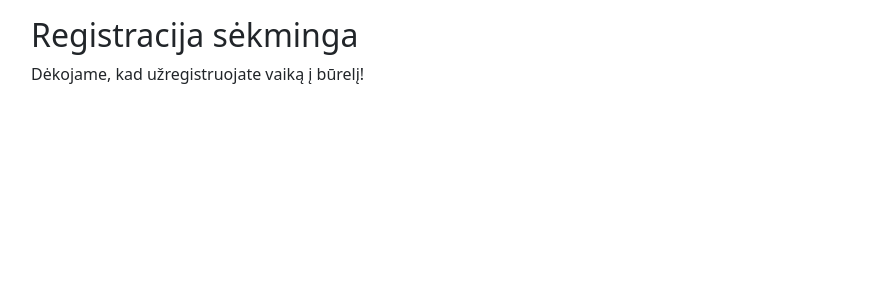
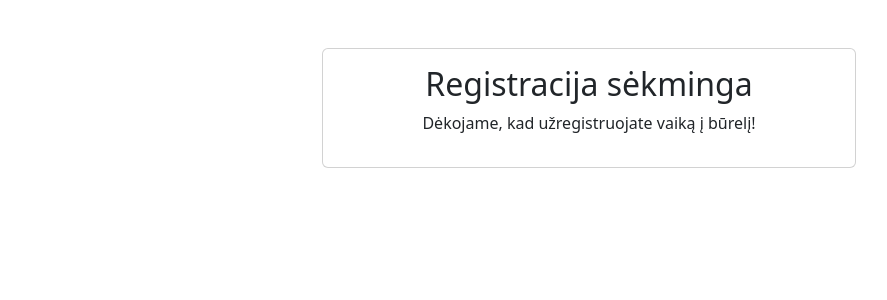
Before and after one commit to mindukas1992/Mokyklos-Neformalaus-Ugdymo-Valdymo-Sistema, a Django app: page /enrollment/registration_success/ in a window 1280 px wide. Shown: the part 57-357 px from the top of the page, without its empty margins (51-938 px from the left). Run offline with Django 5.2, Linux system fonts and the light colour scheme.

Commit message:
antras pushas

```diff
--- a/manage_circles/views.py
+++ b/manage_circles/views.py
@@ -93,18 +93,25 @@ def register(request):
 
 @login_required
 def my_profile(request):
-    parent, created = Parent.objects.get_or_create(user=request.user)
-    children = parent.children.all()
-    enrolled_clubs = []
-    for child in children:
-        enrollments = child.enrollments.select_related('session__club').all()
-        for enrollment in enrollments:
-            club_name = enrollment.session.club.name
-            child_name = f"{child.first_name} {child.last_name}"
-            registration_date = enrollment.registration_date
-            session = f"{enrollment.session.day_of_week} {enrollment.session.start_time}-{enrollment.session.end_time} ({enrollment.session.group})"
-            enrolled_clubs.append({'club_name': club_name, 'child_name': child_name, 'registration_date': registration_date, 'session': session, 'enrollment_id': enrollment.id})
-    return render(request, 'my_profile.html', {'parent': parent, 'children': children, 'enrolled_clubs': enrolled_clubs})
+    if request.user.is_superuser:
+        return redirect('admin_profile')
+    else:
+        try:
+            parent = request.user.parent
+            children = parent.children.all()
+            enrolled_clubs = []
+            for child in children:
+                enrollments = child.enrollments.select_related('session__club').all()
+                for enrollment in enrollments:
+                    club_name = enrollment.session.club.name
+                    child_name = f"{child.first_name} {child.last_name}"
+                    registration_date = enrollment.registration_date
+                    session = f"{enrollment.session.day_of_week} {enrollment.session.start_time}-{enrollment.session.end_time} ({enrollment.session.group})"
+                    enrolled_clubs.append({'club_name': club_name, 'child_name': child_name, 'registration_date': registration_date, 'session': session, 'enrollment_id': enrollment.id})
+            return render(request, 'my_profile.html', {'parent': parent, 'children': children, 'enrolled_clubs': enrolled_clubs})
+        except Parent.DoesNotExist:
+            parent = Parent.objects.create(user=request.user)
+            return redirect('edit_parent', pk=parent.pk)
 
 
 def artistic_activities(request):
@@ -152,7 +159,10 @@ def register_child(request, club_id):
 
     current_user = request.user
     if current_user.is_authenticated:
-        parent, created = Parent.objects.get_or_create(user=current_user)
+        try:
+            parent = current_user.parent
+        except Parent.DoesNotExist:
+            return redirect('some_error_url')
     else:
         return redirect('login')
 
--- a/templates/admin/confirm_delete.html
+++ b/templates/admin/confirm_delete.html
@@ -1,7 +1,7 @@
 {% extends 'base.html' %}
 
 {% block content %}
-<div class="container">
+<div class="container text-center">
     <h1>Ar tikrai norite ištrinti registraciją?</h1>
     <form action="{% url 'confirm_delete' enrollment.id %}" method="post">
         {% csrf_token %}
--- a/templates/delete_child.html
+++ b/templates/delete_child.html
@@ -1,7 +1,7 @@
 {% extends 'base.html' %}
 
 {% block content %}
-<div class="container">
+<div class="container text-center">
     <h1>Ar tikrai norite ištrinti vaiką?</h1>
     <form action="{% url 'confirm_delete_child' child.id %}" method="post">
         {% csrf_token %}
--- a/templates/edit_child.html
+++ b/templates/edit_child.html
@@ -2,6 +2,8 @@
 
 {% block content %}
 <div class="container mt-5">
+    <div class="row">
+        <div class="col-md-6">
     <h2>Redaguoti vaiko informaciją</h2>
     <form method="post">
         {% csrf_token %}
--- a/templates/enrollment/register_child.html
+++ b/templates/enrollment/register_child.html
@@ -2,7 +2,7 @@
 
 {% block content %}
 <div class="container mt-5">
-    <div class="row">
+    <div class="row justify-content-center">
         <div class="col-md-6">
             <div class="card">
                 <div class="card-body">
--- a/templates/enrollment/registration_success.html
+++ b/templates/enrollment/registration_success.html
@@ -1,6 +1,16 @@
 {% extends 'base.html' %}
 
 {% block content %}
-<h2>Registracija sėkminga</h2>
-<p>Dėkojame, kad užregistruojate vaiką į būrelį!</p>
+<div class="container mt-5">
+    <div class="row justify-content-center">
+        <div class="col-md-6">
+            <div class="card">
+                <div class="card-body text-center">
+                    <h2 class="card-title">Registracija sėkminga</h2>
+                    <p>Dėkojame, kad užregistruojate vaiką į būrelį!</p>
+                </div>
+            </div>
+        </div>
+    </div>
+</div>
 {% endblock %}
```
Also changed, not shown: db.sqlite3.
